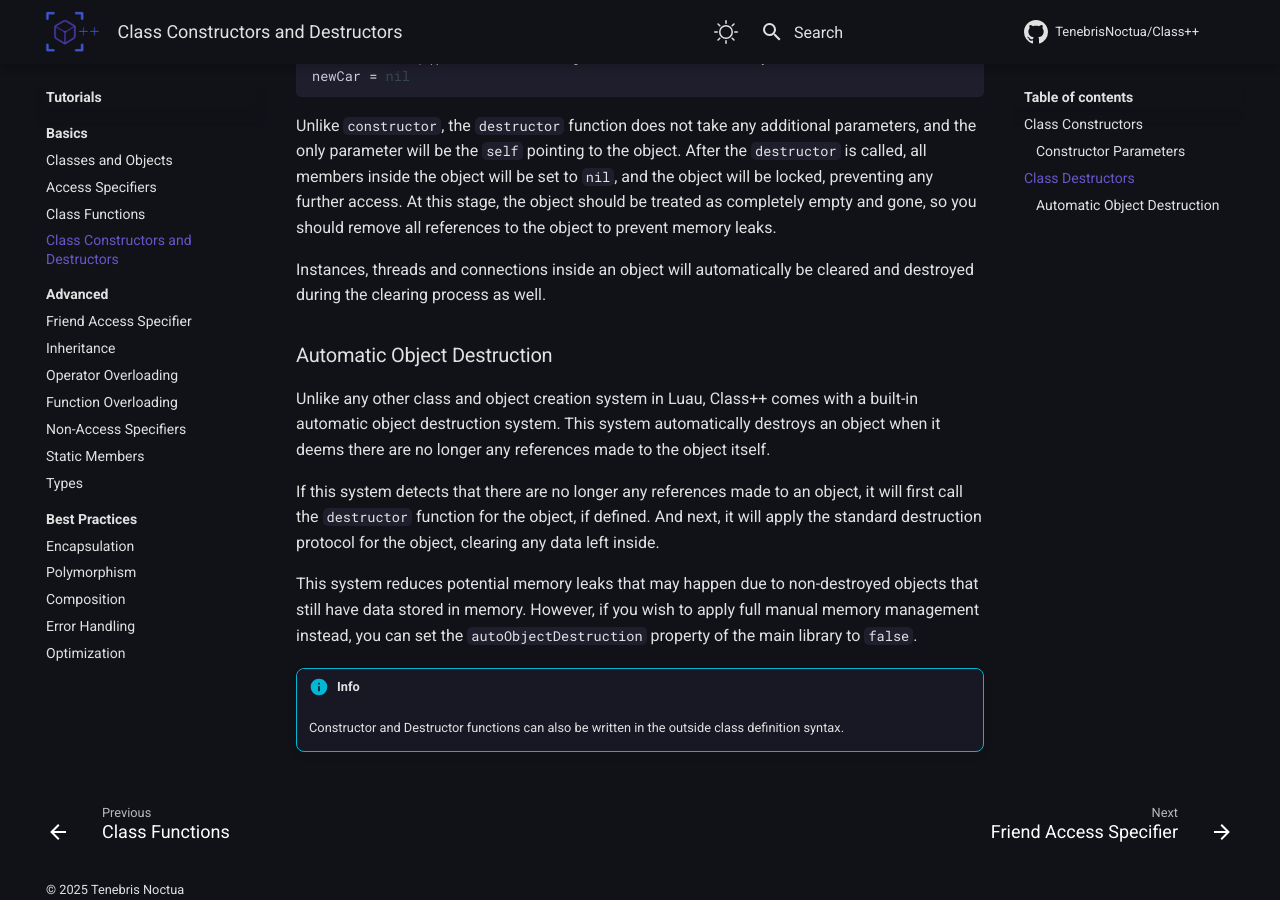
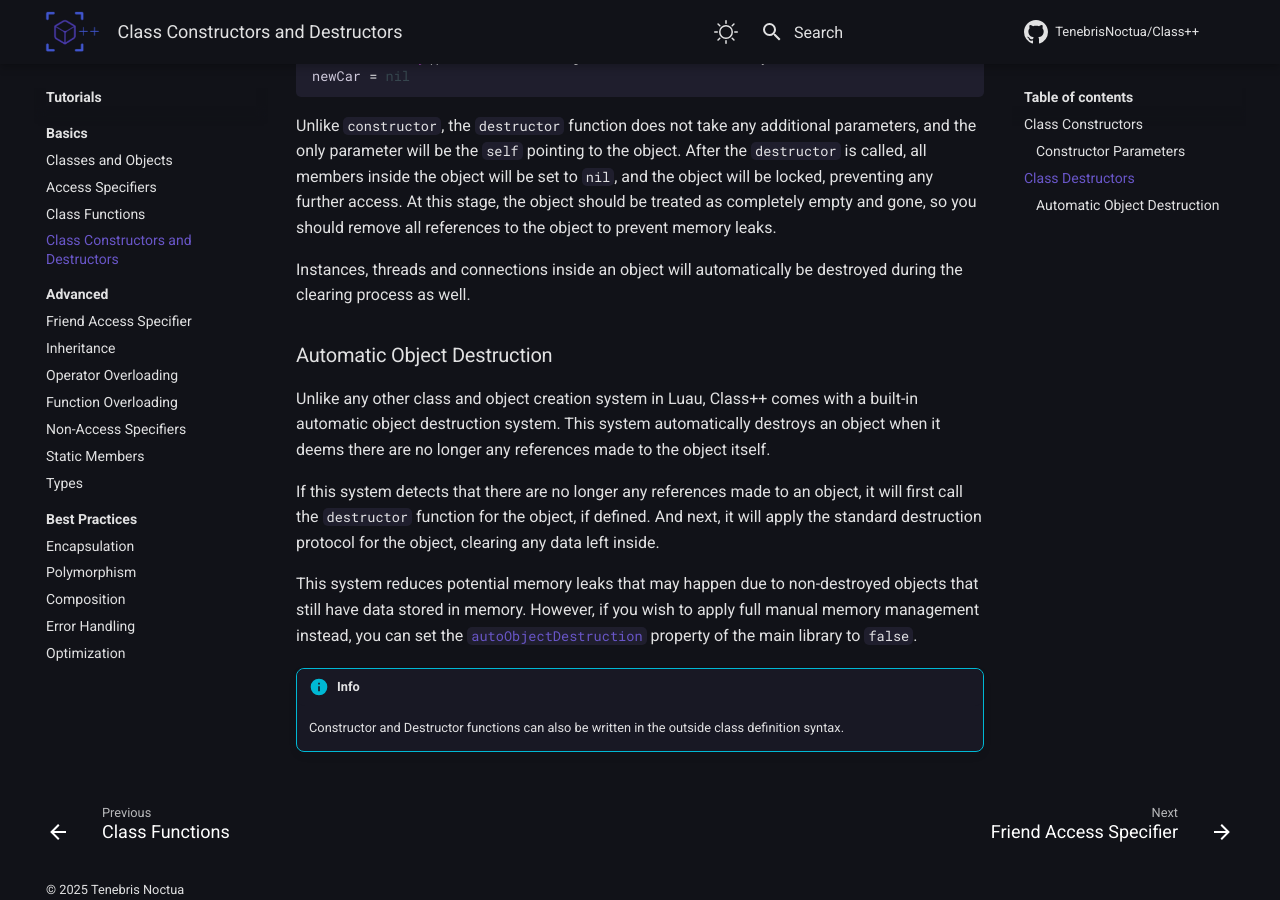
Before and after one commit to TenebrisNoctua/ClassPP, an MkDocs documentation site: the page built from docs/tutorials/basics/classConstructors.md, in a window 1280 px wide and 900 px high, scrolled down 2238 px. Built offline with MkDocs 1.6.1 and Material for MkDocs 9.7.7, drawn with Linux system fonts in a browser that asks for light colours; comment, search, counter and statistics services are not loaded; the version menu is left out.

Commit message:
Update the Documentation.

```diff
--- a/docs/tutorials/basics/classConstructors.md
+++ b/docs/tutorials/basics/classConstructors.md
@@ -89,7 +89,7 @@
 
 Unlike `constructor`, the `destructor` function does not take any additional parameters, and the only parameter will be the `self` pointing to the object. After the `destructor` is called, all members inside the object will be set to `nil`, and the object will be locked, preventing any further access. At this stage, the object should be treated as completely empty and gone, so you should remove all references to the object to prevent memory leaks.
 
-Instances, threads and connections inside an object will automatically be cleared and destroyed during the clearing process as well.
+Instances, threads and connections inside an object will automatically be destroyed during the clearing process as well.
 
 ### Automatic Object Destruction
 
@@ -97,7 +97,7 @@
 
 If this system detects that there are no longer any references made to an object, it will first call the `destructor` function for the object, if defined. And next, it will apply the standard destruction protocol for the object, clearing any data left inside.
 
-This system reduces potential memory leaks that may happen due to non-destroyed objects that still have data stored in memory. However, if you wish to apply full manual memory management instead, you can set the `autoObjectDestruction` property of the main library to `false`.
+This system reduces potential memory leaks that may happen due to non-destroyed objects that still have data stored in memory. However, if you wish to apply full manual memory management instead, you can set the [`autoObjectDestruction`](../../api-reference/general/autoObjectDestruction.md) property of the main library to `false`.
 
 !!! info
     Constructor and Destructor functions can also be written in the outside class definition syntax.
```
